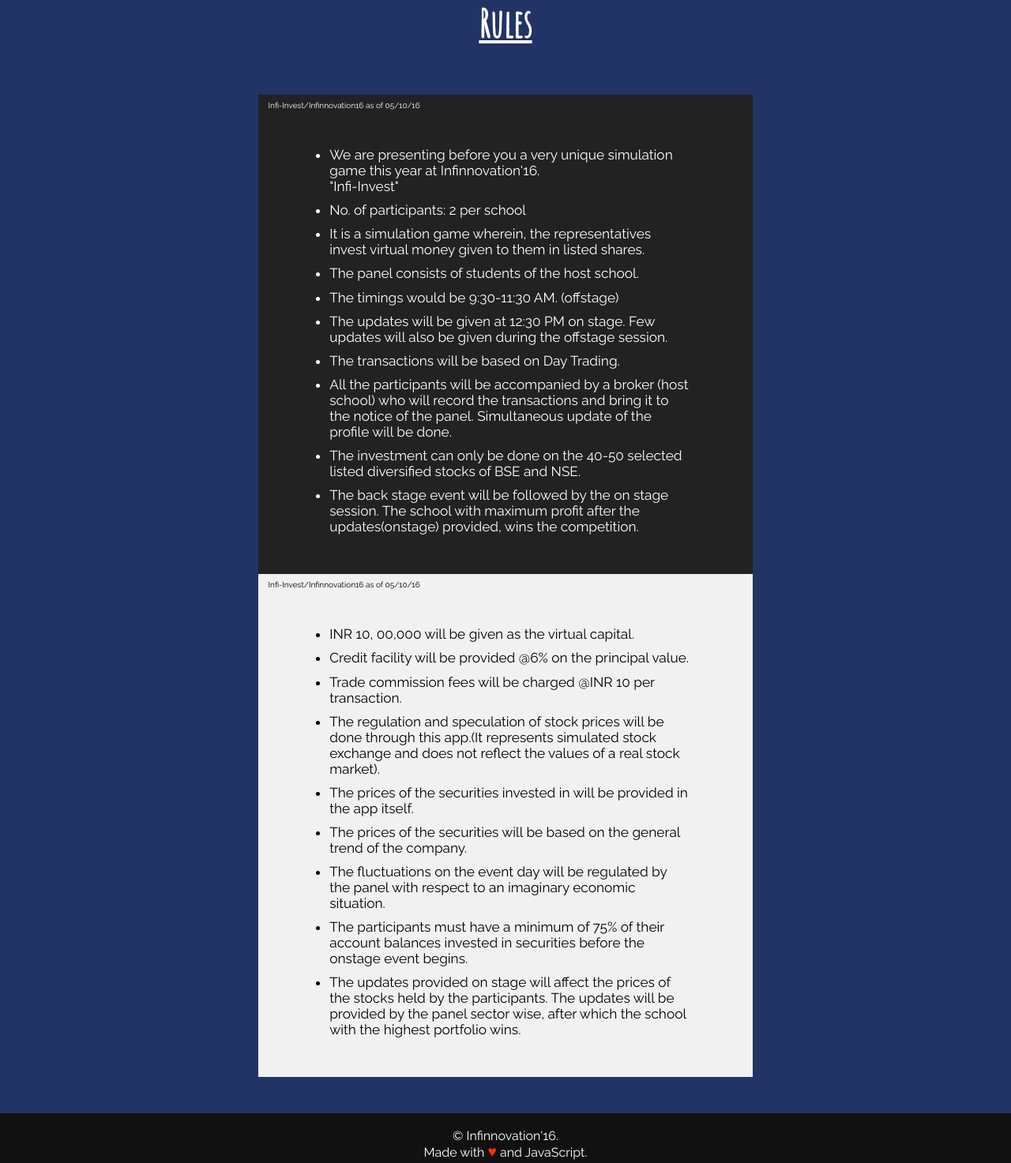
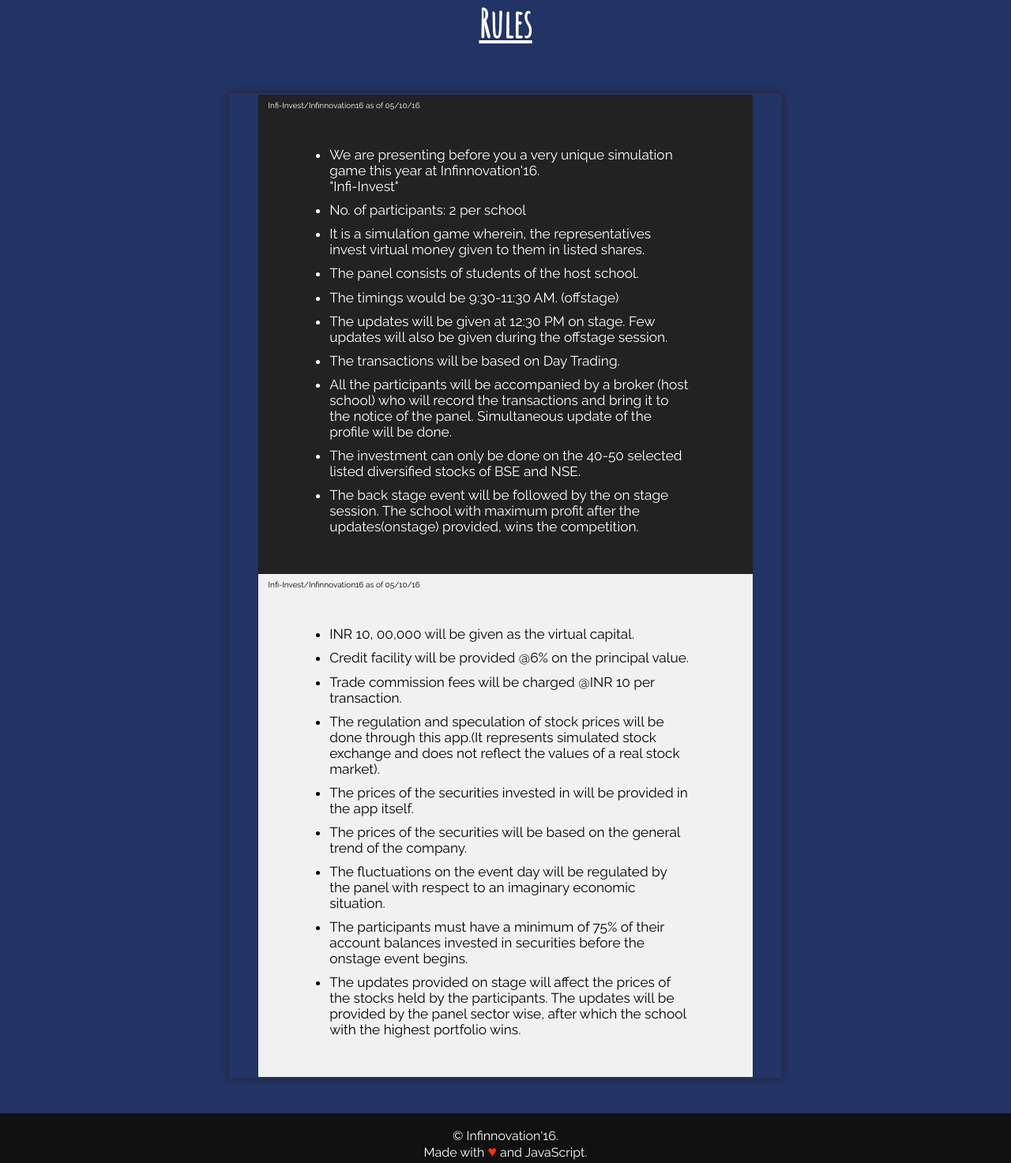
Before and after one commit to DPSN/infinnovation-stock-exchange-simulator, a PHP site: page /rules.html in a window 1280 px wide. Shown: the part 556-2029 px from the top of the page at 79% size. Run offline with PHP 8.4, Linux system fonts and the light colour scheme.

Commit message:
Minor style change, addition of box shadow to tables

```diff
--- a/masterpanel/tv.css
+++ b/masterpanel/tv.css
@@ -163,6 +163,7 @@
     background-color: #f1f1f1;
     color: #000;
     border: 2px solid white;
+	box-shadow: 0px 0px 10px #000000;
 }
 .content1 th {
     display: none;
--- a/style.css
+++ b/style.css
@@ -155,6 +155,7 @@
     margin-right: 0;
     font-size: 90%;
     font-family: 'Raleway';
+	box-shadow: 0px 0px 10px #232323;
 }
 .content1 tr:nth-child(odd) {
     background-color: #222;
```
